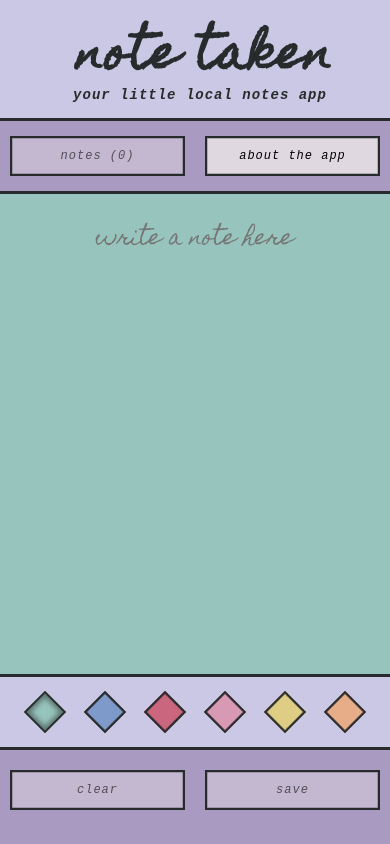
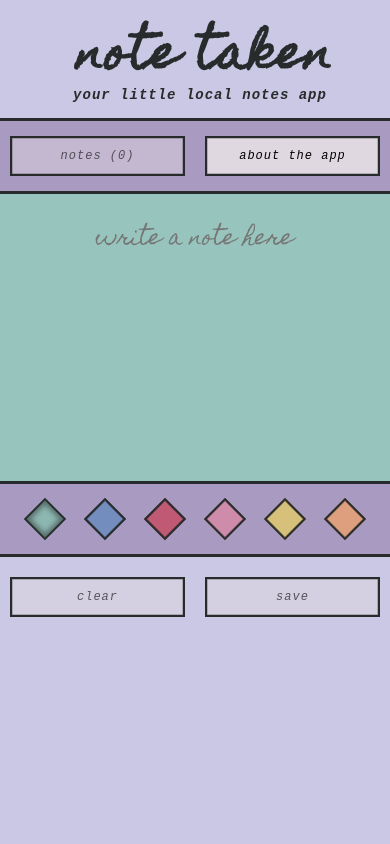
Before and after one commit to torontopubliclibra/note-taken, an Angular app: page / in a window 390 px wide. Built offline with nearby package versions, Linux system fonts and the light colour scheme; a web font is replaced by a local one.

Commit message:
style: restricting max height on mobile

```diff
--- a/src/app/app.component.scss
+++ b/src/app/app.component.scss
@@ -128,8 +128,6 @@ footer {
 
         width: calc(100% - 43px);
         max-width: 100vw;
-        min-height: calc(100vh - 194px);
-        min-height: calc($vh - 194px);
     }
 }
 
@@ -256,8 +254,6 @@ main {
         width: 100%;
         max-width: 100%;
         margin: 0 auto;
-
-        position: relative;
     }
 
     .notepad-colours, .notepad-buttons {
@@ -286,7 +282,6 @@ main {
 
         // responsive to mobile
         @media only screen and (max-width: $mobile) {
-            background-color: $color2;
             border-top: solid $black 3px;
 
             width: calc(100% - 60px);
@@ -303,7 +298,7 @@ main {
         }
     }
     .notepad-buttons {
-        background-color: $color1;
+        background-color: $color2;
         border-top: solid $black 2px;
 
         width: calc(100% - 40px);
@@ -330,7 +325,7 @@ main {
             order: 3;
 
             position: absolute;
-            bottom: 0vh;
+            bottom: 0;
             z-index: 50;
         }
     }
@@ -591,7 +586,7 @@ button {
             height: calc(($vh) - 68px);
 
             .notes-list {
-                height: calc(100% - 150px);
+                height: calc(100% - 160px);
             }
         }
 
@@ -600,7 +595,7 @@ button {
             height: calc(($vh) - 68px);
 
             .notes-list {
-                height: calc(100% - 200px);
+                height: calc(100% - 225px);
             }
         }
     }
@@ -776,7 +771,7 @@ button {
                 order: 3;
 
                 position: absolute;
-                bottom: 0vh;
+                bottom: 0;
                 z-index: 50;
 
                 .buttons {
@@ -944,7 +939,7 @@ button {
             min-width: 100%;
             max-width: 100%;
             min-height: 100px;
-            height: calc(100% - 140px);
+            height: calc(100% - 160px);
             padding: 0;
 
             gap: 15px;
@@ -974,7 +969,7 @@ button {
             // responsive to mobile
             @media only screen and (max-width: $mobile) {
                 max-width: 100vw;
-                height: 280px;
+                height: 260px;
 
                 &:first-of-type {
                     margin-top: 15px;
--- a/src/partials/typography.scss
+++ b/src/partials/typography.scss
@@ -148,7 +148,7 @@ footer {
             margin: 0;
             border: none;
             display: flex;
-            background-color: $color2;
+            background-color: $white;
             height: 100%;
             align-items: center;
             justify-content: center;
@@ -161,7 +161,7 @@ footer {
 
             &:last-of-type {
                 font-size: 11.5px;
-                background-color: $color1;
+                background-color: $color2;
                 max-height: 75px;
                 min-width: calc(100vw - 50px);
                 padding: 25px;
--- a/src/styles.scss
+++ b/src/styles.scss
@@ -20,7 +20,7 @@ html {
 body {
     width: 100%;
     max-height: 1000px;
-    background-color: $color2;
+    background-color: $color1;
     color: $black;
     margin: 0 auto;
     font-family: $monospace;
@@ -46,17 +46,16 @@ body {
 
     // responsive to mobile
     @media only screen and (max-width: $mobile) {
-        background-color: $color1;
+        background-color: $color2;
         max-width: 100vw;
 
         .app {
-            max-height: 100vh;
-            max-height: $vh;
+            height: 100vh;
+            height: $vh;
+            max-height: 650px;
             overflow-x: hidden;
             overflow-y: hidden;
-            &.scroll-y {
-                overflow-y: scroll;
-            }
+            position: relative;
         }
     }
 }
```
